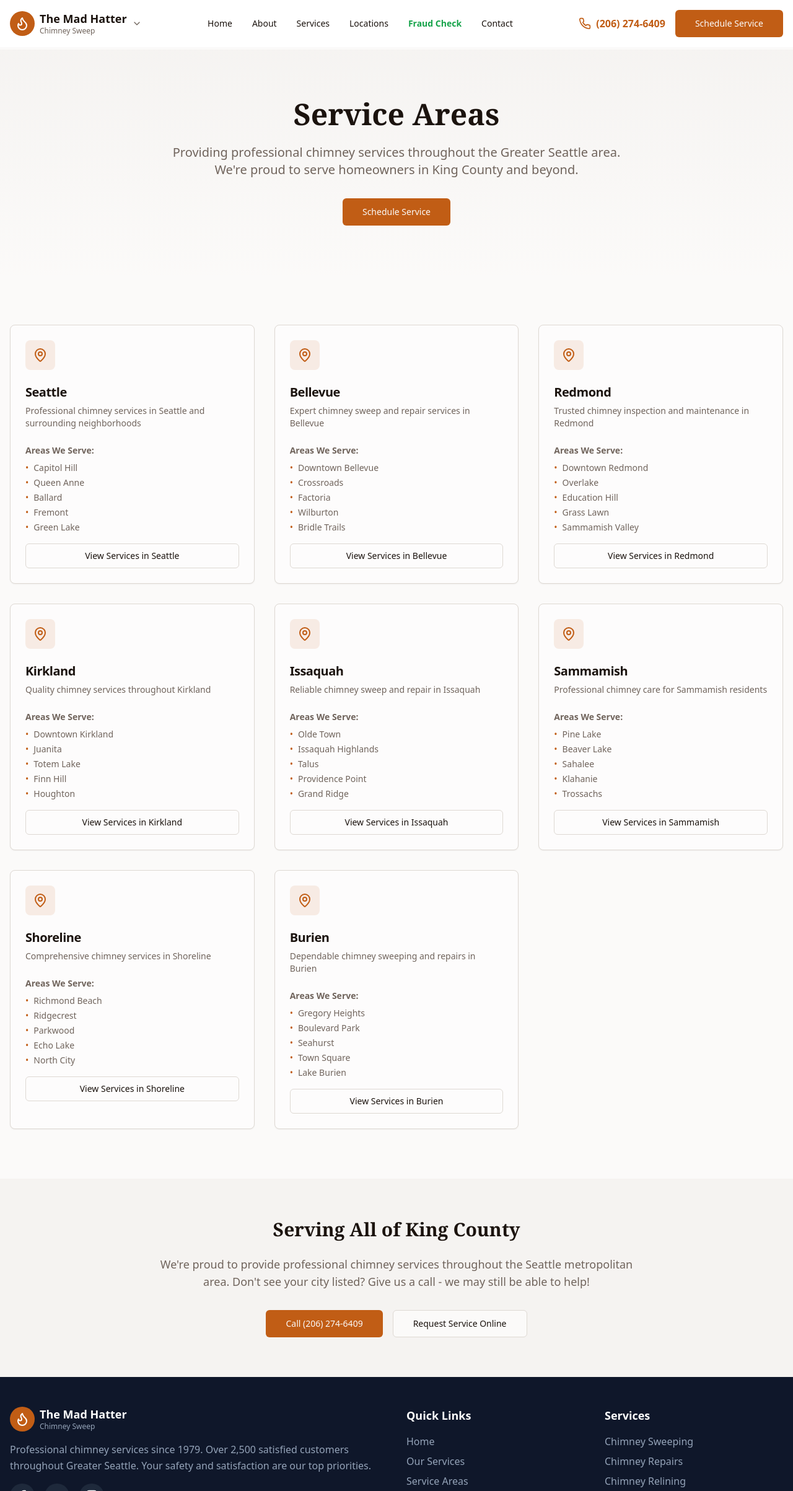
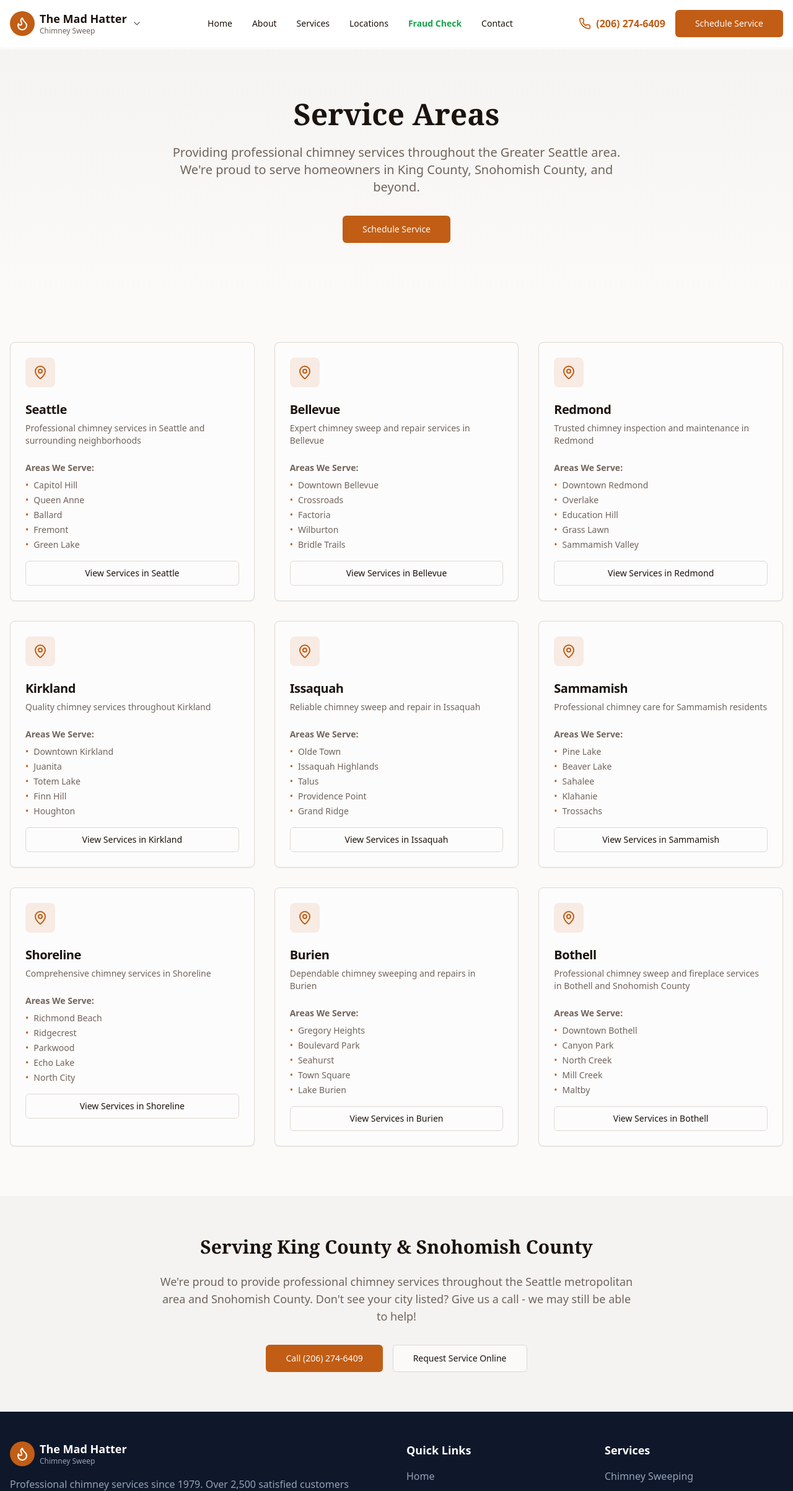
Before and after one commit to jaystonez/mad-hatter-chimney-sweep, a Next.js app: page /locations in a window 1280 px wide. Shown: the top 2406 px of the page at 62% size. Built offline with nearby package versions, Linux system fonts and the light colour scheme; a web font is replaced by a local one.

Commit message:
Add Bothell/Snohomish County location page and update locations index
Updated service area descriptions to include Snohomish County.

```diff
--- a/app/locations/page.tsx
+++ b/app/locations/page.tsx
@@ -58,6 +58,12 @@ export default function LocationsPage() {
       slug: "burien",
       description: "Dependable chimney sweeping and repairs in Burien",
       neighborhoods: ["Gregory Heights", "Boulevard Park", "Seahurst", "Town Square", "Lake Burien"]
+    },
+        {
+      name: "Bothell",
+      slug: "bothell",
+      description: "Professional chimney sweep and fireplace services in Bothell and Snohomish County",
+      neighborhoods: ["Downtown Bothell", "Canyon Park", "North Creek", "Mill Creek", "Maltby"]
     }
   ]
 
@@ -73,7 +79,7 @@ export default function LocationsPage() {
                 Service Areas
               </h1>
               <p className="text-xl text-muted-foreground mb-8">
-                Providing professional chimney services throughout the Greater Seattle area. We're proud to serve homeowners in King County and beyond.
+                Providing professional chimney services throughout the Greater Seattle area. We're proud to serve homeowners in King County, Snohomish County, and beyond.
               </p>
               <Button size="lg" asChild>
                 <Link href="/#contact">Schedule Service</Link>
@@ -122,10 +128,10 @@ export default function LocationsPage() {
           <div className="container mx-auto px-4">
             <div className="max-w-3xl mx-auto text-center">
               <h2 className="text-3xl font-serif font-bold mb-6">
-                Serving All of King County
+                Serving King County & Snohomish County
               </h2>
               <p className="text-lg text-muted-foreground mb-8">
-                We're proud to provide professional chimney services throughout the Seattle metropolitan area. Don't see your city listed? Give us a call - we may still be able to help!
+                We're proud to provide professional chimney services throughout the Seattle metropolitan area and Snohomish County. Don't see your city listed? Give us a call - we may still be able to help!
               </p>
               <div className="flex flex-col sm:flex-row gap-4 justify-center">
                 <Button size="lg" asChild>
```
